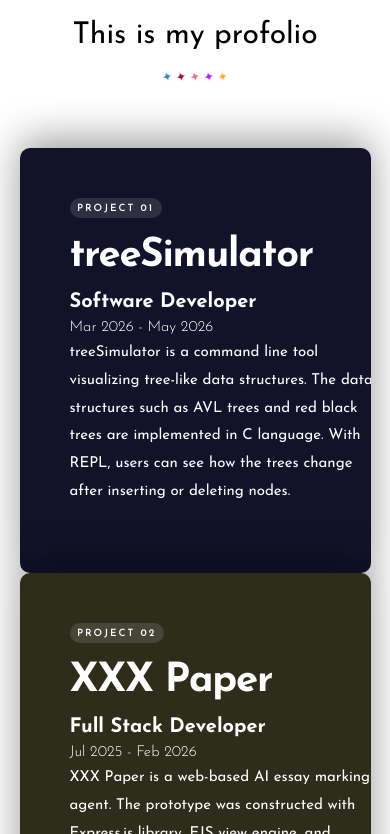
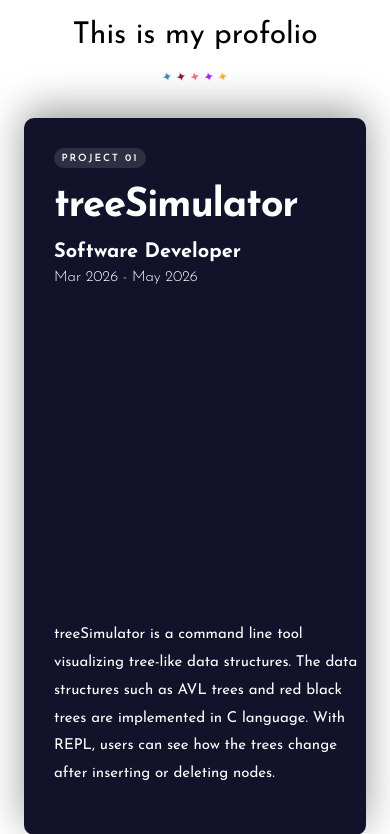
Before and after one commit to Zyndesu233/AboutMe, a React (Vite) app: page / in a window 390 px wide. Shown: the part 1750-2584 px from the top of the page. Built offline with nearby package versions, Linux system fonts and the light colour scheme.

Commit message:
fix: project animation (final)

```diff
--- a/src/components/ProjectCard.tsx
+++ b/src/components/ProjectCard.tsx
@@ -3,12 +3,10 @@ import type { CardData } from "../data/Projects";
 const ProjectCard = ({ card }: { card: CardData }) => {
 	return (
 		<div
-			className="card-inner relative w-9/10 place-self-center overflow-hidden rounded-[1rem] h-5/9"
+			className="card-inner relative w-9/10 place-self-center overflow-hidden rounded-[1rem] h-[85vh] flex"
 			style={{
-				padding: "2rem",
 				backgroundColor: card.bgColor,
 				boxShadow: "0 -8px 40px rgba(0,0,0,0.4)",
-				display: "flex",
 			}}
 		>
 			{/* ── Left info panel ─────────────────────────────────────────────── */}
--- a/src/components/ProjectCardStack.tsx
+++ b/src/components/ProjectCardStack.tsx
@@ -1,24 +1,52 @@
-import { useCardStack } from "../hooks/useCardStack";
 import type { CardData } from "../data/Projects";
+import { ScrollTrigger } from "gsap/all";
+import gsap from "gsap";
+import { useGSAP } from "@gsap/react";
 import ProjectCard from "./ProjectCard";
+import { useRef } from "react";
+
+gsap.registerPlugin(ScrollTrigger);
+
+const ProjectCardStack = ({ cards }: { cards: CardData[] }) => {
+	const containerRef = useRef<HTMLDivElement | null>(null);
+	const count = cards.length;
+
+	useGSAP(() => {
+		const container = containerRef.current;
+		if (!container) return;
+
+		const cards = gsap.utils.toArray<HTMLElement>(
+			container.querySelectorAll(".card-wrapper")
+		);
 
 
-const ProjectCardStack = ({ cards }: { cards: CardData[] }) => {
-	const { containerRef } = useCardStack(cards.length);
+		cards.forEach((card, i) => {
+			gsap.to(card,
+				{
+					scale: 0.8 + 0.2 * (i / (count - 1)),
+					ease: "none",
+					scrollTrigger: {
+						trigger: card,
+						start: `top ${15 + 35 * i}`,
+						end: "bottom bottom",
+						endTrigger: container,
+						scrub: true,
+						pin: card,
+						pinSpacing: false,
+						invalidateOnRefresh: true,
+					}
+				}
+			)
+		});
+	}, []);
 
 	return (
-		<div style={{ paddingTop: "3rem" }}>
-			<div ref={containerRef} className="relative w-full" >
+		<div ref={containerRef} className="w-full min-h-[100vh] flex flex-col place-items-center relative">
+			<div className="w-[clamp(85%, 4vw, 90%)] flex flex-col place-items-center">
 				{cards.map((card, i) => (
 					<div
-						key={card.id}
-						className="card-wrapper relative w-full"
-						id={`card-${i}`}
-						style={{
-							position: "sticky",
-							top: `${(i + 1) * 1.5 + 3}rem`,
-							zIndex: i + 1,
-						}}
+						key={i}
+						className="card-wrapper w-full mb-[75vh]"
 					>
 						<ProjectCard card={card} />
 					</div>
--- a/src/components/Projects.tsx
+++ b/src/components/Projects.tsx
@@ -4,10 +4,10 @@ import SectionTitle from "./SectionTitle";
 
 const Projects = () => {
     return (
-        <div id="Projects">
+        <section id="Projects">
             <SectionTitle title="Projects" subtitle="This is my profolio" />
             <ProjectCardStack cards={PROJECTS} />
-        </div>
+        </section>
     )
 }
 
--- a/src/hooks/useCardStack.ts
+++ /dev/null
@@ -1,42 +0,0 @@
-import { useRef } from "react";
-import gsap from "gsap";
-import { ScrollTrigger } from "gsap/ScrollTrigger";
-import { useGSAP } from "@gsap/react";
-
-gsap.registerPlugin(ScrollTrigger);
-
-export function useCardStack(count: number) {
-	const containerRef = useRef<HTMLDivElement>(null);
-
-	useGSAP(() => {
-		const container = containerRef.current;
-		if (!container) return;
-
-		const inners = Array.from(
-			container.querySelectorAll<HTMLElement>(".card-inner")
-		);
-
-		const tl = gsap.timeline({
-			scrollTrigger: {
-				trigger: container,
-				start: "top top",
-				end: `+=${count*100}%`,
-				pin: true,
-				scrub: 0.6,
-			}
-		})
-
-		inners.forEach((inner, i) => {
-			tl.to(
-				inner,
-				{
-					scale: 1 - (count - i) * 0.01,
-					transformOrigin: "top center",
-					ease: "none",
-				}
-			);
-		});
-	}, []);
-
-	return { containerRef };
-}
```
